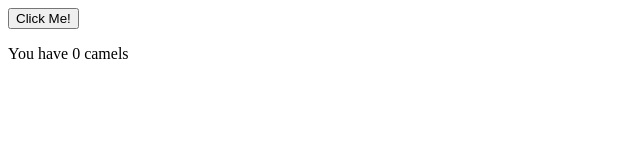
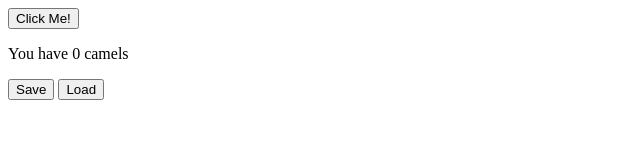
Before and after one commit to fahlmant/camel-clicker, a plain HTML site: page src/index.html in a window 1280 px wide. Shown: the whole page, without its empty margins (0-640 px from the left). Drawn offline with Linux system fonts and the light colour scheme.

Commit message:
Added save and load functions

```diff
--- a/src/index.html
+++ b/src/index.html
@@ -2,11 +2,13 @@
 <html>
 	<head>
 		<link rel="stylesheet" type="text/css" href="css/interface.css" />
-		<script type="text/javascript" src="js/main.js" ></script>
+        <script type="text/javascript" src="js/main.js" ></script>
 		<title>Camel Clicker v0.0.1</title>
 	</head>
 	<body>
-		<button type="button" onClick="camelClick(1)">Click Me!</button>
-         <p>You have <span id="camels">0</span> camels</p>
+		<button type="button" onClick="camelClick(1)" id="camelButton">Click Me!</button>
+        <p>You have <span id="camels">0</span> camels</p>
+        <button type="button" onClick="saveGame()" id="saveButton">Save</button>
+        <button type="button" onClick="loadGame()" id="loadButton">Load</button>
 	</body>
 </html>
--- a/src/js/main.js
+++ b/src/js/main.js
@@ -2,5 +2,18 @@ var camels = 0;
 
 function camelClick(number){
     camels = camels + number;
+    console.log("click");
     document.getElementById("camels").innerHTML = camels;
 };
+
+function loadGame() {
+    var savegame = JSON.parse(localStorage.getItem("save"));
+    console.log(savegame);
+    camels = savegame;
+    document.getElementById("camels").innerHTML = camels;
+
+}
+
+function saveGame() {
+    localStorage.setItem("save", JSON.stringify(camels));
+}
```
